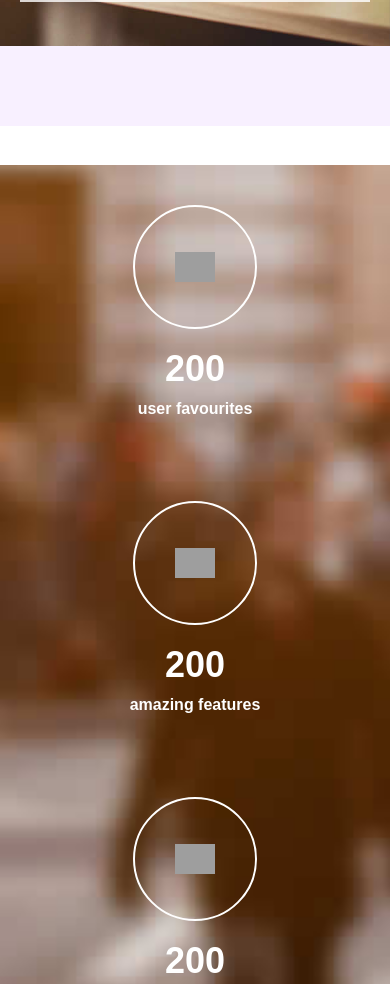
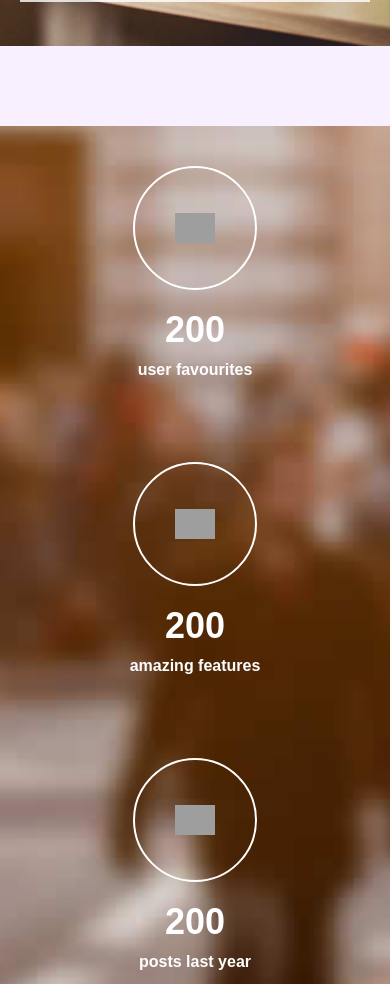
Before and after one commit to Abed001/binotemplate, a React (Vite) app: page / in a window 390 px wide. Shown: the part 7337-8321 px from the top of the page. Built offline with nearby package versions, Linux system fonts and the light colour scheme; grey boxes are pictures that could not be loaded.

Commit message:
improving margins

```diff
--- a/src/App.jsx
+++ b/src/App.jsx
@@ -2,6 +2,7 @@ import { useState } from 'react'
 import Home from "./pages/Home"
 import Aboutus from './pages/Aboutus'
 import Portfolio from './pages/Portfolio'
+import Pricing from './pages/Pricing'
 
 function App() {
 
@@ -18,8 +19,12 @@ function App() {
         <Aboutus />
       </div>
 
+      <div className=''>
+        <Portfolio />
+      </div>
+
       <div  className='mb-[200px] lg:mb-20'>
-        <Portfolio />
+        <Pricing />
       </div>
 
     </div>
--- a/src/pages/Portfolio.jsx
+++ b/src/pages/Portfolio.jsx
@@ -79,9 +79,9 @@ function Portfolio() {
 
             </div>
 
-            <div className='pb-20 mt-[10%] lg:mt-[-2%] bg-ivory  flex flex-col w-[100%] justify-center items-center'>
+            <div className=' mt-[10%] lg:mt-[-2%] bg-ivory flex flex-col w-[100%] h-[100%] justify-center items-center'>
 
-                <div className=' relative gap-y-5 flex flex-col md:[100%] lg:w-[100%] justify-center items-center'>
+                <div className=' relative gap-y-5 flex flex-col lg:w-[100%] justify-center items-center'>
                     <p className='pt-20 font-bold text-4xl uppercase text-grey'>case study</p>
                     <p className='max-w-[70%] text-center text-[1rem] text-grey'>A brief story about how this process works, keep an eye till the end.</p>
 
@@ -91,7 +91,7 @@ function Portfolio() {
                     </div>
 
                     {/*large screen*/}
-                    <div className='hidden-on-phone bg-ivory md:h-[55vh] lg:h-[100vh]  w-[100%] md:flex lg:flex '>
+                    <div className=' mb-20 hidden-on-phone bg-ivory md:h-[55vh] lg:h-[100vh]  w-[100%] md:flex lg:flex '>
                         <div className=' z-20 absolute md:top-80 md:right-[20%] lg:top-80  lg:right-[40%]'>
                             <CarouselPortfolio />
                         </div>
@@ -100,17 +100,20 @@ function Portfolio() {
                     </div>
 
                     {/*small screen*/}
-                    <div className='relative w-[100%] lg:hidden md:hidden bg-ivory  flex flex-col justify-center items-center  '>
+                    <div className='mb-20 relative w-[100%] lg:hidden md:hidden bg-ivory  flex flex-col justify-center items-center  '>
                         <div className='absolute flex flex-col justify-center items-center'>
                             <CarouselPortfolio />
                         </div>
 
                         <img className='w-full object-center object-cover object-no-repeat ' src={study} alt="study" />
+
                     </div>
+
                 </div>
 
             </div>
-            <div className='p-10 flex flex-col md:flex-row lg:flex-row justify-between md:justify-around lg:justify-around mb-60 h-[100%] w-full bg-portbg bg-cover bg-center bg-no-repeat mt-[10%] md:mt-[5%] lg:mt-[5%]'>
+
+            <div className=' p-10 flex flex-col md:flex-row lg:flex-row justify-between md:justify-around lg:justify-around h-[100%] w-full bg-portbg bg-cover bg-center bg-no-repeat '>
                 {icons.map((icon, index) => (
                     <div className='mb-20 text-white flex flex-col justify-center items-center md:gap-y-5 lg:gap-y-5 '>
                         <div className="p-10 aspect-square w-[40%] md:w-[60%] lg:w-[40%] border-2 border-white rounded-full flex justify-center items-center">
```
